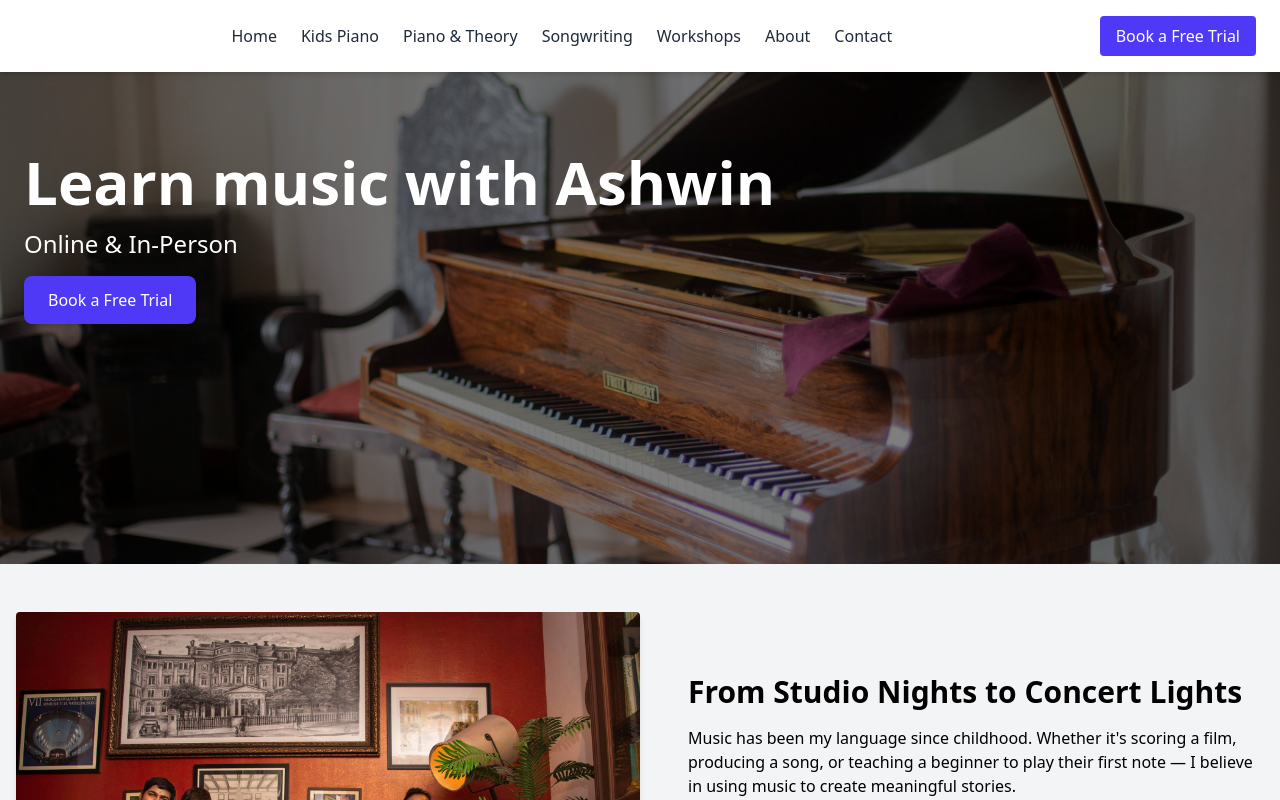
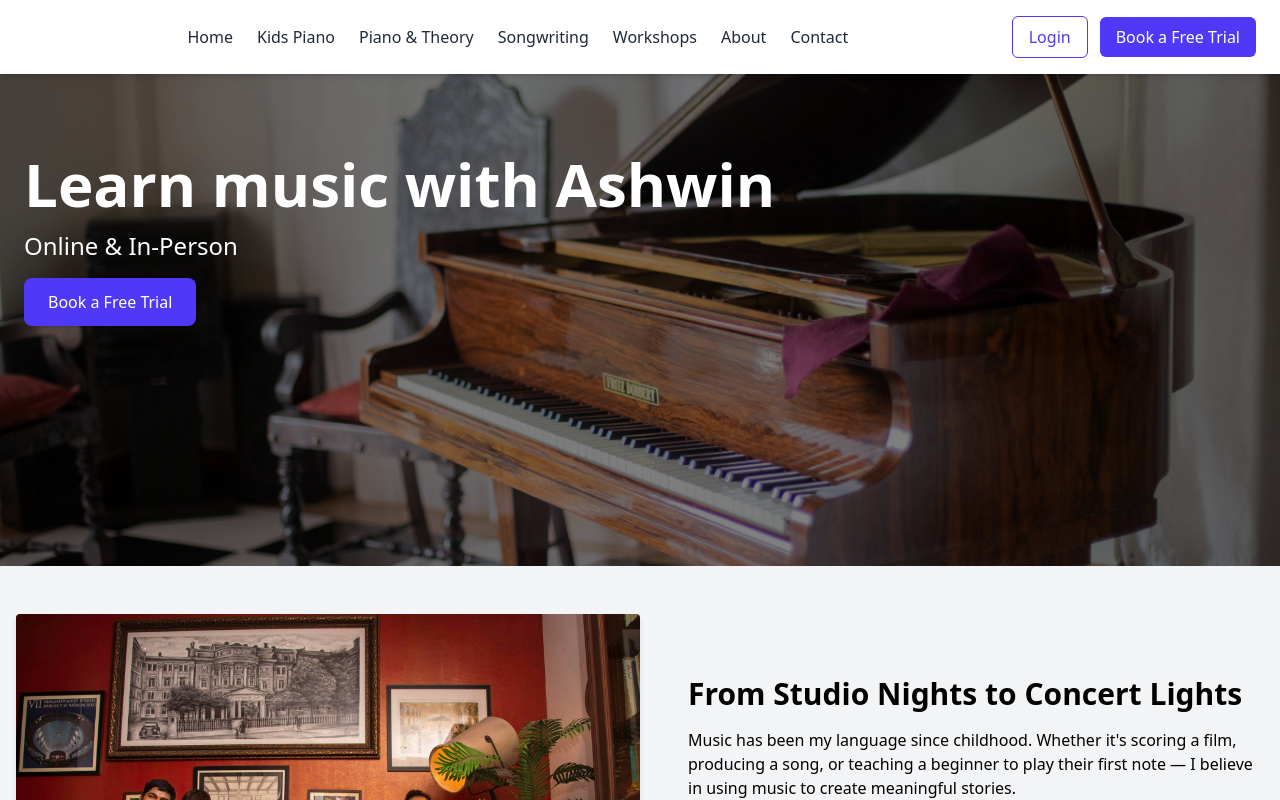
Before and after one commit to ashwinkotee/music-teaching-website, a React (Vite) app: page / in a window 1280 px wide. Shown: the top 800 px of the page. Built offline with nearby package versions, Linux system fonts and the light colour scheme.

Commit message:
added login button

```diff
--- a/src/components/Navbar.jsx
+++ b/src/components/Navbar.jsx
@@ -20,13 +20,21 @@ const Navbar = () => {
           <a href="#contact">Contact</a>
         </div>
 
-        {/* Book Trial Button */}
-        <a
-          href="#contact"
-          className="hidden md:inline-block bg-indigo-600 text-white px-4 py-2 rounded hover:bg-indigo-700 transition"
-        >
-          Book a Free Trial
-        </a>
+        {/* CTAs (Desktop) */}
+        <div className="hidden md:flex items-center gap-3">
+          <a
+            href="https://portal.ashwinmusic.com/login"
+            className="inline-block border border-indigo-600 text-indigo-600 px-4 py-2 rounded-md hover:bg-indigo-50 transition font-medium"
+          >
+            Login
+          </a>
+          <a
+            href="#contact"
+            className="inline-block bg-indigo-600 text-white px-4 py-2 rounded-md hover:bg-indigo-700 transition font-medium"
+          >
+            Book a Free Trial
+          </a>
+        </div>
 
         {/* Hamburger Icon (Mobile Only) */}
         <button
@@ -75,8 +83,15 @@ const Navbar = () => {
               Contact
             </a>
             <a
+              href="https://portal.ashwinmusic.com/login"
+              className="mt-2 border border-indigo-600 text-indigo-600 px-4 py-2 rounded-md hover:bg-indigo-50 transition"
+              onClick={toggleMenu}
+            >
+              Login
+            </a>
+            <a
               href="#contact"
-              className="mt-2 bg-indigo-600 text-white px-4 py-2 rounded hover:bg-indigo-700 transition"
+              className="bg-indigo-600 text-white px-4 py-2 rounded-md hover:bg-indigo-700 transition"
               onClick={toggleMenu}
             >
               Book a Free Trial
```
